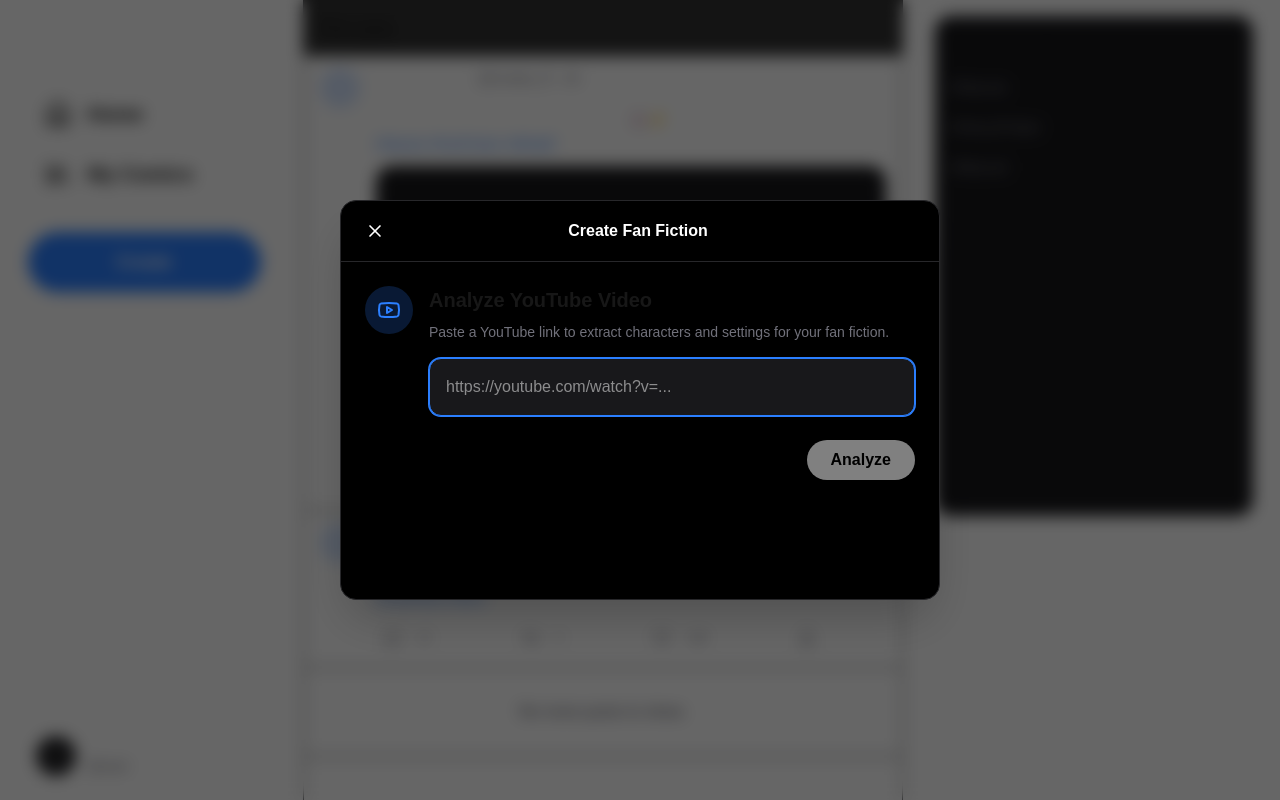
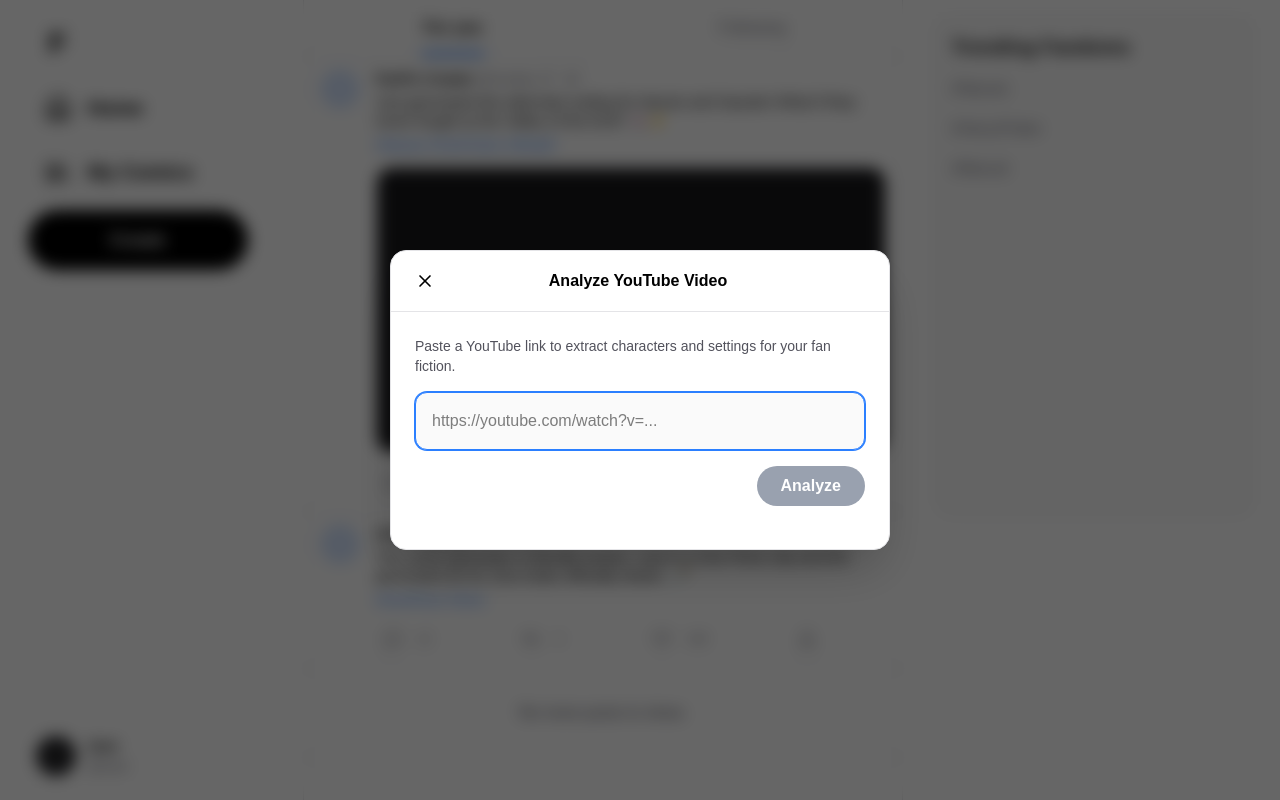
Before and after one commit to qimingliu1021/fan-fictioning, a Next.js app: page / in a window 1280 px wide. Both pictures are taken after a click on the button "Create". Built offline with nearby package versions, Linux system fonts and the light colour scheme.

Commit message:
feat: Implement a light theme and update UI components for a refreshed aesthetic.

```diff
--- a/app/layout.tsx
+++ b/app/layout.tsx
@@ -25,7 +25,7 @@
 }>) {
   return (
     <html lang="en" className="dark">
-      <body className={`${geistSans.variable} ${geistMono.variable} antialiased bg-black text-white min-h-screen`}>
+      <body className={`${geistSans.variable} ${geistMono.variable} antialiased bg-white text-black min-h-screen`}>
         <div className="mx-auto flex w-full max-w-7xl justify-center">
           {/* Left Column (Sidebar) */}
           <div className="w-[68px] sm:w-[88px] xl:w-[275px]">
@@ -33,13 +33,13 @@
           </div>
 
           {/* Center Column (Main Feed/Content) */}
-          <main className="w-full max-w-[600px] border-x border-zinc-800 min-h-screen">
+          <main className="w-full max-w-[600px] border-x border-zinc-200 min-h-screen">
             {children}
           </main>
 
           {/* Right Column (Trending/Search Placeholder) */}
           <div className="hidden lg:block w-[350px] pl-8 py-4">
-            <div className="sticky top-4 h-[500px] rounded-2xl bg-zinc-900 p-4">
+            <div className="sticky top-4 h-[500px] rounded-2xl bg-zinc-50 border border-zinc-200 p-4">
               <h2 className="text-xl font-bold mb-4">Trending Fandoms</h2>
               <div className="flex flex-col gap-4 text-zinc-500">
                 <span>#Naruto</span>
--- a/app/page.tsx
+++ b/app/page.tsx
@@ -25,8 +25,16 @@
   return (
     <div className="flex flex-col w-full h-full pb-20 sm:pb-0">
       {/* Header */}
-      <div className="sticky top-0 z-10 flex h-14 items-center border-b border-zinc-800 bg-black/80 px-4 backdrop-blur-md">
-        <h1 className="text-xl font-bold">For you</h1>
+      <div className="sticky top-0 z-10 border-b border-zinc-200 bg-white/80 backdrop-blur-md">
+        <div className="flex w-full">
+          <div className="flex flex-1 items-center justify-center h-14 hover:bg-zinc-100 transition-colors cursor-pointer relative">
+            <span className="font-bold text-black">For you</span>
+            <div className="absolute bottom-0 h-1 w-16 rounded-full bg-blue-500" />
+          </div>
+          <div className="flex flex-1 items-center justify-center h-14 hover:bg-zinc-100 transition-colors cursor-pointer text-zinc-500">
+            <span className="font-medium">Following</span>
+          </div>
+        </div>
       </div>
 
       {/* Feed Container */}
@@ -34,7 +42,7 @@
         {MOCK_POSTS.map((post) => (
           <article
             key={post.id}
-            className="flex gap-4 border-b border-zinc-800 px-4 py-3 hover:bg-zinc-900/50 transition-colors cursor-pointer"
+            className="flex gap-4 border-b border-zinc-200 px-4 py-3 hover:bg-zinc-400/50 transition-colors cursor-pointer"
           >
             {/* Avatar */}
             <div className="h-10 w-10 shrink-0 rounded-full bg-blue-500/20" />
@@ -42,13 +50,13 @@
             {/* Post Content */}
             <div className="flex flex-col w-full">
               <div className="flex items-center gap-1 text-sm">
-                <span className="font-bold text-white hover:underline">{post.author}</span>
+                <span className="font-bold text-black hover:underline">{post.author}</span>
                 <span className="text-zinc-500">{post.handle}</span>
                 <span className="text-zinc-500">·</span>
                 <span className="text-zinc-500 hover:underline">{post.time}</span>
               </div>
 
-              <p className="mt-1 text-[15px] leading-tight text-white/90">
+              <p className="mt-1 text-[15px] leading-tight text-black">
                 {post.content}
               </p>
 
@@ -58,7 +66,7 @@
 
               {/* Mock Image Box */}
               {post.image && (
-                <div className="mt-3 aspect-video w-full rounded-2xl border border-zinc-800 bg-zinc-900 flex items-center justify-center relative overflow-hidden group">
+                <div className="mt-3 aspect-video w-full rounded-2xl border border-zinc-200 bg-zinc-900 flex items-center justify-center relative overflow-hidden group">
                   <p className="text-zinc-500 font-mono text-sm">[Generated Comic Output Placeholder]</p>
                 </div>
               )}
@@ -93,7 +101,7 @@
           </article>
         ))}
         {/* End of feed message */}
-        <div className="py-8 text-center text-zinc-600 border-b border-zinc-800">
+        <div className="py-8 text-center text-zinc-600 border-b border-zinc-200">
           No more posts to show.
         </div>
       </div>
--- a/components/AnalyzeModal.tsx
+++ b/components/AnalyzeModal.tsx
@@ -51,18 +51,20 @@
 
     return (
         <div className="fixed inset-0 z-50 flex items-center justify-center bg-black/60 backdrop-blur-sm">
-            <div className="relative w-full max-w-[600px] rounded-2xl bg-black border border-zinc-800 shadow-2xl overflow-hidden sm:min-h-[400px]">
+            <div className="relative w-full max-w-[500px] rounded-2xl bg-white border border-zinc-200 shadow-2xl overflow-hidden min-h-[300px]">
 
                 {/* Header */}
-                <div className="flex items-center justify-between border-b border-zinc-800 px-4 py-3">
+                <div className="flex items-center justify-between border-b border-zinc-200 px-4 py-3">
                     <button
                         onClick={closeModal}
-                        className="rounded-full p-2 hover:bg-zinc-900 transition-colors"
+                        className="rounded-full p-2 hover:bg-zinc-100 transition-colors"
                     >
-                        <X size={20} className="text-white" />
+                        <X size={20} className="text-black" />
                     </button>
-                    <span className="font-bold text-white">Create Fan Fiction</span>
-                    <div className="w-10" /> {/* Spacer for centering */}
+                    <span className="font-bold text-black">
+                        {modalState === "input" || modalState === "loading-analysis" ? "Analyze YouTube Video" : "Generate Comic"}
+                    </span>
+                    <div className="w-10" />
                 </div>
 
                 {/* Content Area */}
@@ -70,26 +72,23 @@
 
                     {/* STEP 1: INPUT */}
                     {modalState === "input" && (
-                        <div className="flex flex-col gap-6">
-                            <div className="flex items-start gap-4">
-                                <div className="flex h-12 w-12 items-center justify-center rounded-full bg-blue-500/20 text-blue-500">
-                                    <Youtube size={24} />
-                                </div>
-                                <div className="flex-1">
-                                    <h3 className="text-xl font-bold mb-2">Analyze YouTube Video</h3>
-                                    <p className="text-zinc-500 text-sm mb-4">Paste a YouTube link to extract characters and settings for your fan fiction.</p>
+                        <div className="flex flex-col gap-4">
+                            <div className="flex flex-col gap-4">
+                                <p className="text-zinc-600 text-sm">Paste a YouTube link to extract characters and settings for your fan fiction.</p>
                                 <input
                                     type="text"
                                     placeholder="https://youtube.com/watch?v=..."
                                     value={url}
                                     onChange={(e) => setUrl(e.target.value)}
-                                        className="w-full rounded-xl border border-zinc-800 bg-zinc-900 p-4 text-white focus:border-blue-500 focus:outline-none focus:ring-1 focus:ring-blue-500"
+                                    className="w-full rounded-xl border border-zinc-200 bg-zinc-50 p-4 text-black focus:border-blue-500 focus:outline-none focus:ring-1 focus:ring-blue-500"
                                     autoFocus
                                 />
                             </div>
-                            </div>
                             <button
-                                className="self-end rounded-full bg-white px-6 py-2 font-bold text-black hover:bg-zinc-200 transition-colors disabled:opacity-50"
+                                className={`self-end rounded-full px-6 py-2 transition-colors cursor-pointer disabled:cursor-not-allowed ${!url
+                                    ? "bg-gray-400 text-white font-bold"
+                                    : "bg-black text-white font-bold hover:bg-zinc-800"
+                                    }`}
                                 onClick={handleAnalyze}
                                 disabled={!url}
                             >
@@ -102,7 +101,7 @@
                     {modalState === "loading-analysis" && (
                         <div className="flex flex-col items-center justify-center py-12 gap-4">
                             <Sparkles className="animate-pulse text-blue-500" size={48} />
-                            <p className="text-zinc-400 font-medium">Extracting characters from video...</p>
+                            <p className="text-zinc-600 font-medium">Extracting characters from video...</p>
                         </div>
                     )}
 
@@ -116,9 +115,9 @@
                                         <button
                                             key={char}
                                             onClick={() => setSelectedCharacter(char)}
-                                            className={`rounded-full px-4 py-2 text-sm font-semibold transition-colors border ${selectedCharacter === char
-                                                    ? "bg-blue-500 border-blue-500 text-white"
-                                                    : "border-zinc-700 hover:bg-zinc-800 text-zinc-300"
+                                            className={`rounded-full px-4 py-2 text-sm font-semibold transition-all border ${selectedCharacter === char
+                                                ? "bg-black border-black text-white"
+                                                : "border-zinc-200 bg-white hover:bg-zinc-100 text-black"
                                                 }`}
                                         >
                                             {char}
@@ -128,17 +127,20 @@
                             </div>
 
                             <div>
-                                <h3 className="text-lg font-bold mb-3">2. Write your Fan Fiction</h3>
+                                <h3 className="text-lg font-bold mb-3 text-black">2. Write your Fan Fiction</h3>
                                 <textarea
                                     placeholder="What happens to them?"
                                     value={storyInput}
                                     onChange={(e) => setStoryInput(e.target.value)}
-                                    className="w-full min-h-[120px] rounded-xl border border-zinc-800 bg-zinc-900 p-4 text-white resize-none focus:border-blue-500 focus:outline-none focus:ring-1 focus:ring-blue-500"
+                                    className="w-full min-h-[120px] rounded-xl border border-zinc-200 bg-zinc-50 p-4 text-black resize-none focus:border-blue-500 focus:outline-none focus:ring-1 focus:ring-blue-500"
                                 />
                             </div>
 
                             <button
-                                className="w-full rounded-full bg-blue-500 py-3 font-bold text-white hover:bg-blue-600 transition-colors disabled:opacity-50 flex items-center justify-center gap-2"
+                                className={`w-full rounded-full py-3 font-bold text-white transition-colors disabled:opacity-100 flex items-center justify-center gap-2 cursor-pointer disabled:cursor-not-allowed ${storyInput.trim() !== ""
+                                    ? "bg-black hover:bg-zinc-800"
+                                    : "bg-zinc-400"
+                                    }`}
                                 onClick={handleGenerate}
                                 disabled={!storyInput || !selectedCharacter}
                             >
@@ -151,16 +153,16 @@
                     {/* LOADING COMIC */}
                     {modalState === "loading-comic" && (
                         <div className="flex flex-col items-center justify-center py-12 gap-4">
-                            <div className="h-12 w-12 animate-spin rounded-full border-4 border-zinc-800 border-t-blue-500" />
-                            <p className="text-zinc-400 font-medium tracking-wide">Drawing your comic...</p>
+                            <div className="h-12 w-12 animate-spin rounded-full border-4 border-zinc-200 border-t-blue-500" />
+                            <p className="text-zinc-600 font-medium tracking-wide">Drawing your comic...</p>
                         </div>
                     )}
 
                     {/* STEP 3: RESULT */}
                     {modalState === "result" && (
                         <div className="flex flex-col gap-6 animate-in fade-in duration-300">
-                            <div className="flex items-center justify-center bg-zinc-900 rounded-xl aspect-video border border-zinc-800 relative overflow-hidden group">
-                                <p className="text-zinc-500 font-mono">[Comic Image Generated for: {selectedCharacter}]</p>
+                            <div className="flex items-center justify-center bg-zinc-50 rounded-xl aspect-video border border-zinc-200 relative overflow-hidden group">
+                                <p className="text-zinc-600 font-mono text-sm">[Comic Image Generated for: {selectedCharacter}]</p>
                                 <div className="absolute top-2 right-2 flex bg-black/60 backdrop-blur-md rounded-full px-3 py-1 items-center gap-1 text-xs text-green-400 font-medium">
                                     <CheckCircle2 size={14} /> Success
                                 </div>
@@ -168,7 +170,7 @@
 
                             <div className="flex flex-col gap-3">
                                 <button
-                                    className="w-full rounded-full bg-blue-500 py-3 font-bold text-white hover:bg-blue-600 transition-colors"
+                                    className="w-full rounded-full bg-black py-3 font-bold text-white hover:bg-zinc-800 transition-colors cursor-pointer"
                                     onClick={() => {
                                         console.log("Mock: Posted to feed");
                                         closeModal();
@@ -178,7 +180,7 @@
                                 </button>
                                 <div className="flex gap-3">
                                     <button
-                                        className="flex-1 rounded-full border border-zinc-800 bg-zinc-900 py-3 font-bold text-white hover:bg-zinc-800 transition-colors border-zinc-700"
+                                        className="flex-1 rounded-full border border-zinc-200 bg-white py-3 font-bold text-black hover:bg-zinc-200 transition-colors cursor-pointer"
                                         onClick={() => {
                                             console.log("Mock: Saved comic");
                                             closeModal();
@@ -187,7 +189,7 @@
                                         Save Comic
                                     </button>
                                     <button
-                                        className="flex-1 rounded-full border border-transparent hover:bg-red-500/10 py-3 font-bold text-red-500 transition-colors"
+                                        className="flex-1 rounded-full border border-transparent py-3 font-bold text-red-500 transition-colors hover:bg-red-50 cursor-pointer"
                                         onClick={closeModal}
                                     >
                                         Discard
--- a/components/Sidebar.tsx
+++ b/components/Sidebar.tsx
@@ -5,40 +5,37 @@
 
 export default function Sidebar() {
     return (
-        <aside className="sticky top-0 h-screen w-full max-w-[275px] flex-col justify-between py-4 pr-4 hidden sm:flex">
-            <div className="flex flex-col items-start gap-4">
-                {/* Logo Placeholder */}
+        <aside className="sticky top-0 h-screen w-full max-w-[275px] flex flex-col justify-between py-4 pr-4 hidden sm:flex">
+            {/* Single Vertical Navigation Column */}
+            <div className="flex flex-col items-start gap-3">
+                {/* Logo */}
                 <Link
                     href="/"
-                    className="flex h-12 w-12 items-center justify-center rounded-full hover:bg-zinc-900 transition-colors"
+                    className="flex items-center justify-center rounded-full bg-white hover:bg-zinc-100 transition-colors px-4 py-3 w-fit"
                 >
-                    <span className="text-3xl font-extrabold text-white">F</span>
+                    <span className="text-3xl font-extrabold text-black leading-none w-[28px] flex justify-center">F</span>
                 </Link>
 
-                {/* Navigation */}
-                <nav className="flex w-full flex-col gap-2 mt-2">
                 <Link
                     href="/"
-                        className="flex items-center gap-4 rounded-full px-4 py-3 text-xl hover:bg-zinc-900 transition-colors w-fit"
+                    className="flex items-center gap-4 rounded-full px-4 py-3 text-xl hover:bg-zinc-100 transition-colors w-fit text-black"
                 >
                     <Home size={28} />
-                        <span className="font-semibold hidden xl:block">Home</span>
+                    <span className="font-semibold hidden xl:block text-black">Home</span>
                 </Link>
 
                 <Link
                     href="/my-comics"
-                        className="flex items-center gap-4 rounded-full px-4 py-3 text-xl hover:bg-zinc-900 transition-colors w-fit"
+                    className="flex items-center gap-4 rounded-full px-4 py-3 text-xl hover:bg-zinc-100 transition-colors w-fit text-black"
                 >
                     <Library size={28} />
-                        <span className="font-semibold hidden xl:block">My Comics</span>
+                    <span className="font-semibold hidden xl:block text-black">My Comics</span>
                 </Link>
-                </nav>
 
                 {/* Action Button */}
                 <button
-                    className="mt-4 w-[90%] rounded-full bg-blue-500 py-4 text-center font-bold text-white transition-colors hover:bg-blue-600 shadow-sm"
+                    className="w-full max-w-[220px] rounded-full bg-black py-4 text-center font-bold text-white transition-colors hover:bg-zinc-800 shadow-sm cursor-pointer"
                     onClick={() => {
-                        // TODO: Open Analyze Modal
                         window.dispatchEvent(new CustomEvent("open-analyze-modal"));
                     }}
                 >
@@ -51,10 +48,10 @@
 
             {/* User profile placeholder at bottom - optional for now */}
             <div className="mt-auto">
-                <div className="flex items-center gap-3 rounded-full p-2 hover:bg-zinc-900 transition-colors cursor-pointer">
+                <div className="flex items-center gap-3 rounded-full p-2 hover:bg-zinc-200 transition-colors cursor-pointer">
                     <div className="h-10 w-10 rounded-full bg-zinc-800" />
                     <div className="hidden flex-col xl:flex">
-                        <span className="text-sm font-bold text-white">User</span>
+                        <span className="text-sm font-bold text-black">User</span>
                         <span className="text-sm text-zinc-500">@user</span>
                     </div>
                 </div>
```
Lines whose indentation alone changed are shown as unchanged.
